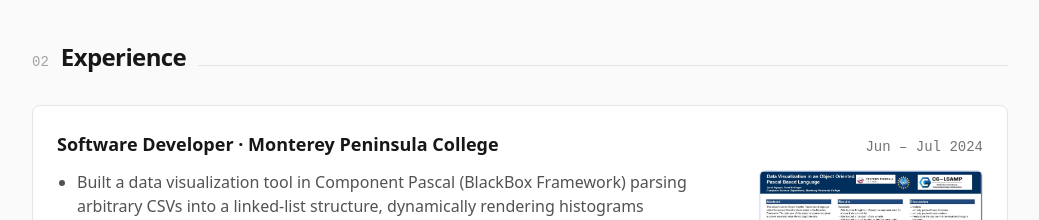
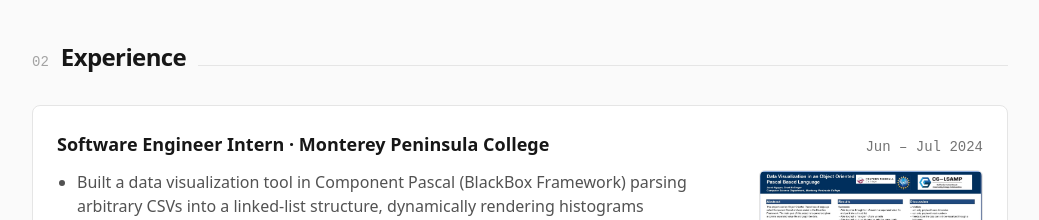
Before and after one commit to jacobptnguyen/jacob-nguyen-portfolio, a React (Vite) app: page / in a window 1280 px wide. Shown: the part 840-1060 px from the top of the page, without its empty margins (120-1159 px from the left). Built offline with nearby package versions, Linux system fonts and the light colour scheme.

Commit message:
update resume

```diff
--- a/src/data.js
+++ b/src/data.js
@@ -12,7 +12,7 @@ export const education = {
 
 export const experience = [
   {
-    role: 'Software Developer',
+    role: 'Software Engineer Intern',
     org: 'Monterey Peninsula College',
     date: 'Jun – Jul 2024',
     bullets: [
```
Also changed, not shown: 1 other file (tests, documents, lock files or other folders).
